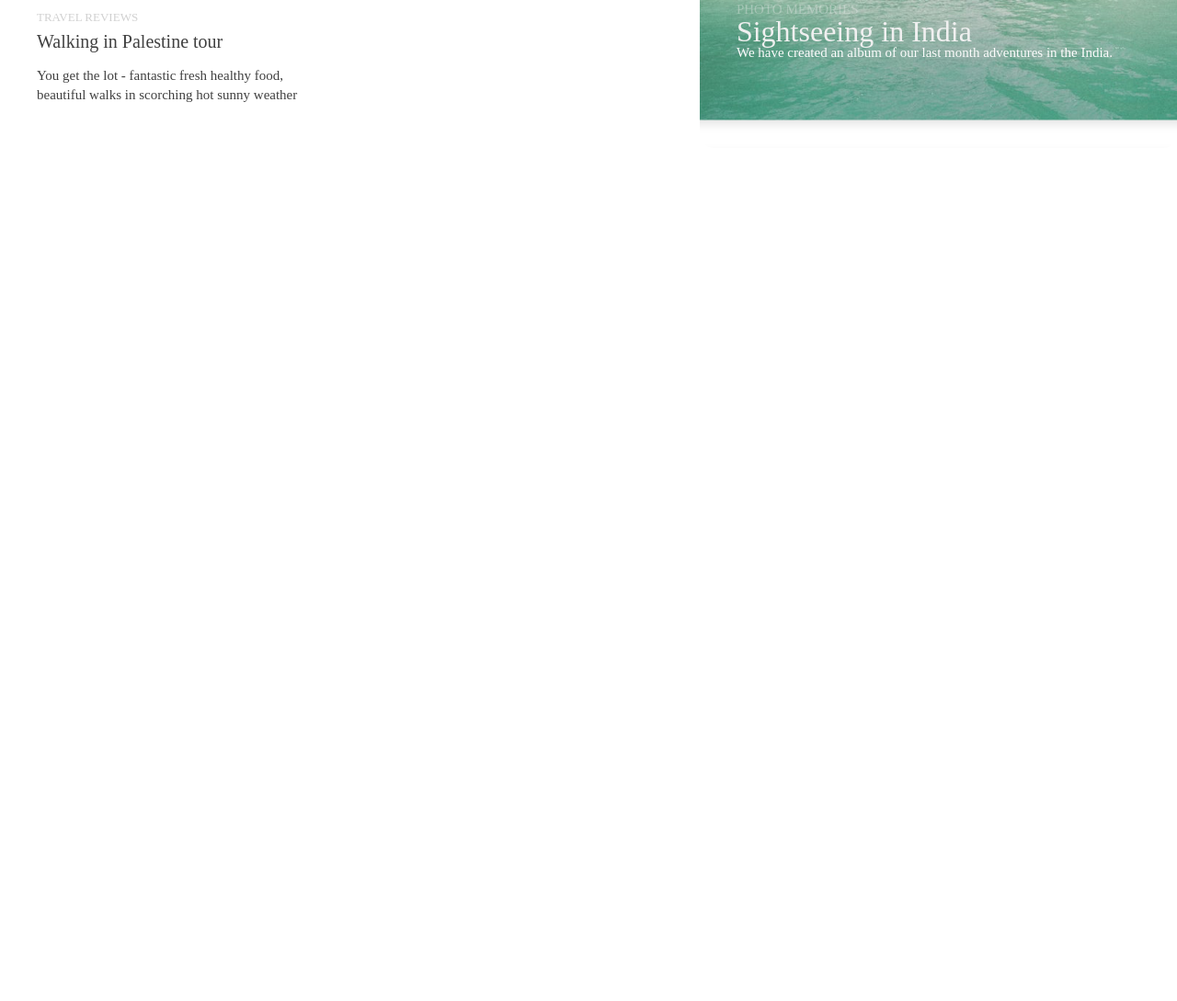
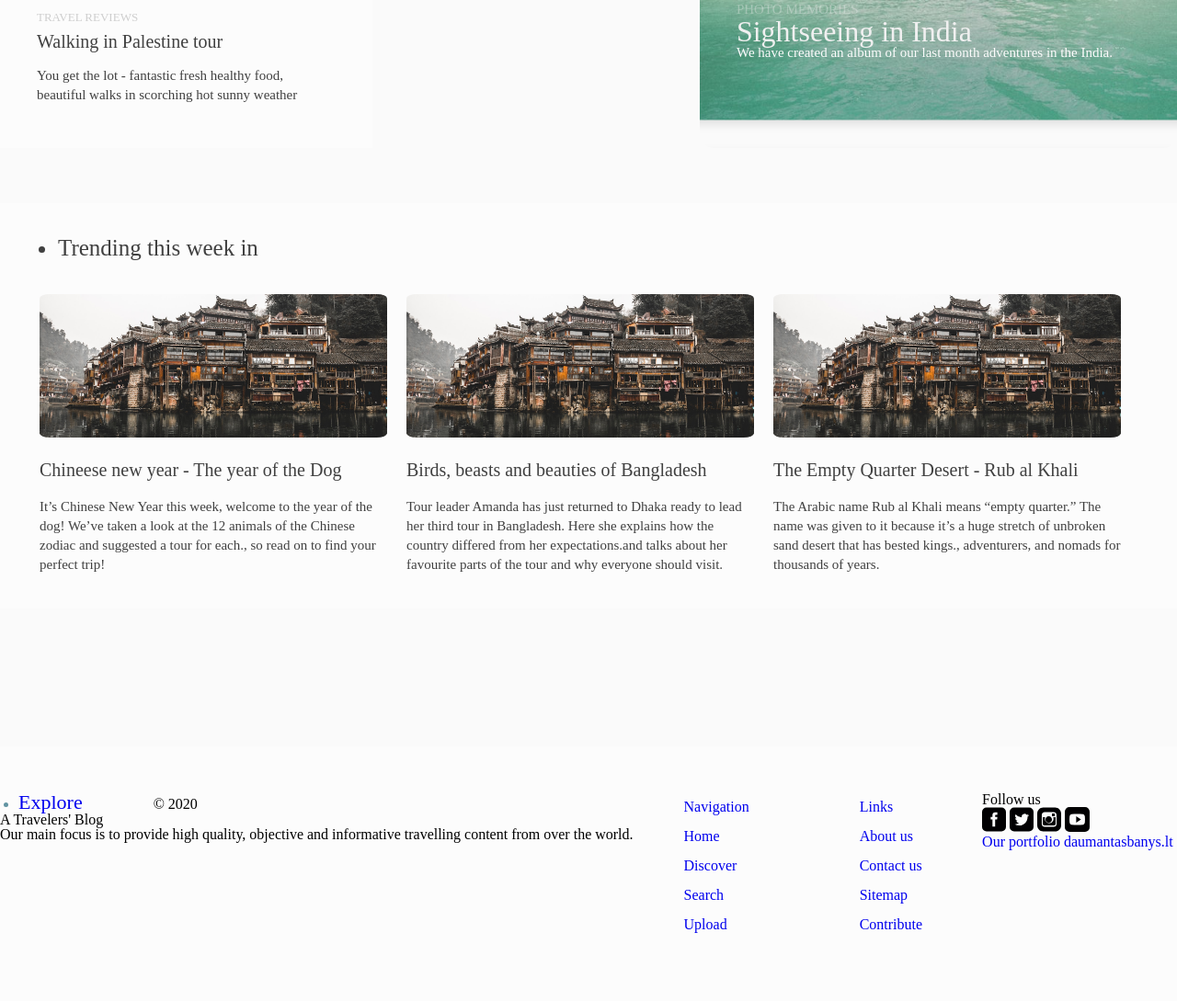
Before and after one commit to LindaGiorgadze/Homework_9, a plain HTML site: page index.html in a window 1280 px wide. Shown: the part 1530-2619 px from the top of the page at 92% size. Before the commit the page ends 1841 px from the top, so only its background shows below. Drawn offline with Linux system fonts and the light colour scheme.

Commit message:
Add trending articles & footer

```diff
--- a/CSS/style.css
+++ b/CSS/style.css
@@ -1,3 +1,6 @@
+body {
+	background-color: #FAFAFA;
+}
 header {
 	padding: 38px 0;
 	background-color: #FCFCFC;
@@ -7,7 +10,7 @@ header {
 	top: 0;
 	z-index: 99;
 }
-nav {
+header nav {
 	display: flex;
     width: 100%;
     justify-content: space-between;
@@ -284,6 +287,7 @@ li {
 .popular-articles {
 	padding: 40px 57px 40px 40px;
 	max-width: 405px;
+	background-color: #FCFCFC;
 }
 .popular-articles h1 {
 	display: list-item;
@@ -315,3 +319,64 @@ li {
 .popular-articles div {
 	margin: 32px 0 0;
 }
+.trending-articles {
+	margin: 60px 0 0;
+	background-color: #FCFCFC;
+	padding: 36px 61px 37px 43px;
+}
+.trending-articles h1 {
+	display: list-item;
+    list-style-position: outside;
+    margin-left: 20px;
+    font-size: 25px;
+    color: #404040;
+    margin-bottom: 38px;
+}
+.trending-articles-div {
+	display: flex;
+	justify-content: space-between;
+}
+.trending-articles-div h2 {
+	color: #404040;
+    font-size: 20px;
+    padding: 22px 0 20px 0;
+}
+.trending-articles-div p{
+    display: inline-block;
+    color: #404040;
+    font-size: 15px;
+    line-height: 21px;
+}
+.trending-articles-div img {
+	width: 100%;
+	max-height: 287px;
+	object-fit: contain;
+	border-radius: 3% 3%;
+}
+.trending-box {
+	max-width: 378px;
+}
+footer {
+	background-color: #FCFCFC;
+	padding: 50px 0;
+}
+footer nav {
+	display: flex;
+}
+.footer-menu {
+	display: flex;
+	color: #404040;
+	font-size: 15px;
+	text-align: left;
+}
+.footer-menu-columns {
+	padding: 0 65px 17px 55px;
+	line-height: 2;
+}
+.footer-menu-columns ul {
+	display: flex;
+	flex-flow: column;
+}
+.footer-menu-columns:first-child {
+	border-right: 1px #F0F0F0;
+}
--- a/index.html
+++ b/index.html
@@ -120,10 +120,83 @@
 				<h3>PHOTO MEMORIES</h3>
 				<h2>Sightseeing in India</h2>
 				<p>We have created an album of our last month adventures in the India. </p>
-
 			</div>
-
+		</div>
+		<div class="trending-articles">
+			<h1>Trending this week in</h1>
+			<div class="trending-articles-div">
+				<div class="trending-box">
+					<img src="images/trending.png" alt="Trending Image">
+					<h2>Chineese new year - The year of the Dog</h2>
+					<p>It’s Chinese New Year this week, welcome to the year of the dog! We’ve taken a look at the 12 animals of the Chinese zodiac and suggested a tour for each., so read on to find your perfect trip!</p>
+				</div>
+				<div class="trending-box">
+					<img src="images/trending.png" alt="Trending Image">
+					<h2>Birds, beasts and beauties of Bangladesh</h2>
+					<p>Tour leader Amanda has just returned to Dhaka ready to lead her third tour in Bangladesh. Here she explains how the country differed from her expectations.and talks about her favourite parts of the tour and why everyone should visit.</p>
+				</div>
+				<div class="trending-box">
+					<img src="images/trending.png" alt="Trending Image">
+					<h2>The Empty Quarter Desert - Rub al Khali</h2>
+					<p>The Arabic name Rub al Khali means “empty quarter.” The name was given to it because it’s a huge stretch of unbroken sand desert that has bested kings., adventurers, and nomads for thousands of years.</p>
+				</div>
+			</div>
 		</div>
 	</div>
+	<footer>
+		<div class="header-box">
+			<nav>
+				<div>
+					<div class="logo-box">
+						<ul>
+							<li><a class="logo" href="index.html">Explore</a></li>
+							<li>© 2020</li>
+						</ul>
+					</div>
+					<div class="Blog">
+						<h3>A Travelers' Blog</h3>
+						<p>Our main focus is to provide high quality, objective and informative travelling content from over the world.</p>
+					</div>
+				</div>
+				<div class="footer-menu">
+					<div class="footer-menu-columns">
+						<ul>
+							<li><a href="#">Navigation</a></li>
+							<li><a href="#">Home</a></li>
+							<li><a href="#">Discover</a></li>
+							<li><a href="#">Search</a></li>
+							<li><a href="#">Upload</a></li>
+						</ul>
+					</div>
+					<div class="footer-menu-columns">
+						<ul>
+							<li><a href="#">Links</a></li>
+							<li><a href="#">About us</a></li>
+							<li><a href="#">Contact us</a></li>
+							<li><a href="#">Sitemap</a></li>
+							<li><a href="#">Contribute</a></li>
+						</ul>
+					</div>
+				</div>
+				<div class="follow-portfolio">
+					<div class="Follow">
+						<h4>Follow us</h4>
+						<div class="social-icons">
+							<a href="#"><img src="images/fb.svg" alt="Facebook"></a>
+							<a href="#"><img src="images/twitter.svg" alt="Twitter"></a>
+							<a href="#"><img src="images/instagram.svg" alt="Instagram"></a>
+							<a href="#"><img src="images/youtube.svg" alt="Youtube"></a>
+						</div>
+					</div>
+					<div class="portfolio">
+						<ul>
+							<li><a href="#">Our portfolio</a></li>
+							<li><a href="#">daumantasbanys.lt</a></li>
+						</ul>
+					</div>
+				</div>
+			</nav>
+		</div>
+	</footer>
 </body>
 </html>
```
Also changed, not shown: images/fb.svg (added), images/instagram.svg (added), images/trending.png (added), images/twitter.svg (added), images/youtube.svg (added).
